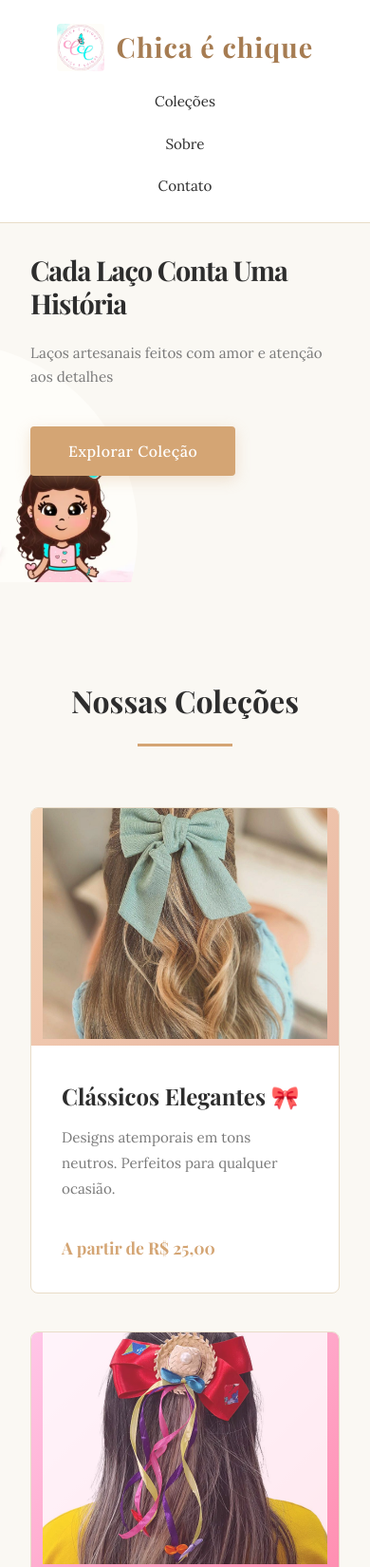
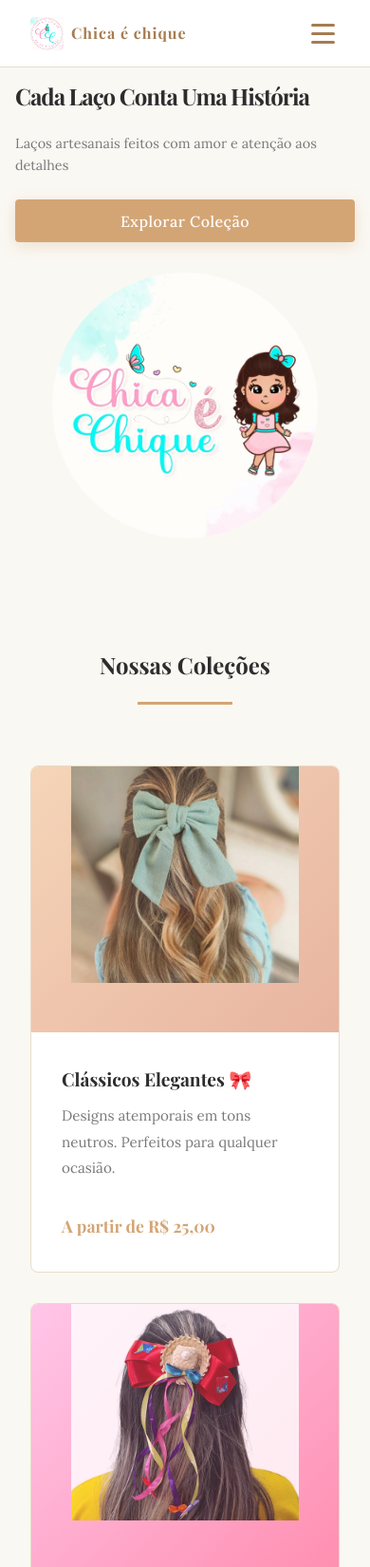
Before and after one commit to Gefft3/chica-chique, a plain HTML site: page index.html in a window 390 px wide. Shown: the top 1650 px of the page at 95% size. Drawn offline with nearby package versions, Linux system fonts and the light colour scheme.

Commit message:
feat: adding mobile version

```diff
--- a/index.html
+++ b/index.html
@@ -3,7 +3,7 @@
 <head>
     <meta charset="UTF-8">
     <meta name="viewport" content="width=device-width, initial-scale=1.0">
-    <title>Laços Artesanais | Handmade Bows</title>
+    <title>Chica é Chique | Laços Artesanais</title>
     <link rel="stylesheet" href="styles.css">
     <link href="https://fonts.googleapis.com/css2?family=Playfair+Display:wght@400;700&family=Lora:wght@400;500&display=swap" rel="stylesheet">
     <link rel="stylesheet" href="https://cdnjs.cloudflare.com/ajax/libs/font-awesome/6.4.0/css/all.min.css">
@@ -16,8 +16,13 @@
                 <img src="images/chica_chique_logo.jpg" alt="logo">
                 Chica é chique
             </div>
+            <button class="hamburger" id="hamburger" aria-label="Menu">
+                <span></span>
+                <span></span>
+                <span></span>
+            </button>
             <ul class="nav-menu">
-                <li><a href="#colecoes" >Coleções</a></li>
+                <li><a href="#colecoes">Coleções</a></li>
                 <li><a href="#sobre">Sobre</a></li>
                 <li><a href="#contato">Contato</a></li>
             </ul>
@@ -46,7 +51,7 @@
         <div class="products-grid">
             <div class="product-card">
                 <div class="product-image" style="background: linear-gradient(135deg, #f5d5b8 0%, #e8b4a0 100%);">
-                    <span class="product-icon"><img src="images/classic.jpg" alt="Laço"></span>
+                    <span class="product-icon"><img src="images/classic.jpg" alt="Laço Clássico"></span>
                 </div>
                 <h3>Clássicos Elegantes 🎀</h3>
                 <p>Designs atemporais em tons neutros. Perfeitos para qualquer ocasião.</p>
@@ -55,7 +60,7 @@
 
             <div class="product-card">
                 <div class="product-image" style="background: linear-gradient(135deg, #ffc6e8 0%, #ff8fb1 100%);">
-                    <span class="product-icon"><img src="images/party.jpeg" alt="Laço"></span>
+                    <span class="product-icon"><img src="images/party.jpeg" alt="Laço para Celebrações"></span>
                 </div>
                 <h3>Celebrações 🌸</h3>
                 <p>Cores vibrantes e detalhes festivos. Ideais para eventos especiais.</p>
@@ -64,7 +69,7 @@
 
             <div class="product-card">
                 <div class="product-image" style="background: linear-gradient(135deg, #d4a5d4 0%, #b380b3 100%);">
-                    <span class="product-icon"><img src="images/premium.jpg" alt="Laço"></span>
+                    <span class="product-icon"><img src="images/premium.jpg" alt="Laço Premium"></span>
                 </div>
                 <h3>Premium Collection ✨</h3>
                 <p>Laços luxuosos com acabamentos especiais e materiais premium.</p>
@@ -110,18 +115,18 @@
                 <a href="mailto:chica.e.chique.contato@gmail.com" class="contact-link">
                     <i class="fas fa-envelope"></i> chica.e.chique.contato@gmail.com
                 </a>
-                <a href="https://wa.me/556784730615" class="contact-link" target="_blank">
+                <a href="https://wa.me/556784730615" class="contact-link" target="_blank" rel="noopener noreferrer">
                     <i class="fab fa-whatsapp"></i> WhatsApp: +55 67 8473-0615
                 </a>
-                <a href="https://www.instagram.com/chica.e.chique/" class="contact-link" target="_blank">
+                <a href="https://www.instagram.com/chica.e.chique/" class="contact-link" target="_blank" rel="noopener noreferrer">
                     <i class="fab fa-instagram"></i> @chica.e.chique
                 </a>
             </div>
 
-            <form class="contact-form">
-                <input type="text" placeholder="Seu nome" required>
-                <input type="email" placeholder="Seu email" required>
-                <textarea placeholder="Sua mensagem" rows="4" required></textarea>
+            <form class="contact-form" name="contact" method="POST" data-netlify="true">
+                <input type="text" name="name" placeholder="Seu nome" required>
+                <input type="email" name="email" placeholder="Seu email" required>
+                <textarea name="message" placeholder="Sua mensagem" rows="4" required></textarea>
                 <button type="submit" class="cta-button">Enviar Mensagem</button>
             </form>
         </div>
@@ -129,10 +134,11 @@
 
     <!-- Footer -->
     <footer class="footer">
-        <p>&copy; 2024 Laços Artesanais. Feito com 💚 à mão.</p>
+        <p>&copy; 2024 Chica é Chique. Feito com 💚 à mão.</p>
     </footer>
 
     <script>
+        // Smooth scroll for anchor links
         document.querySelectorAll('a[href^="#"]').forEach(anchor => {
             anchor.addEventListener('click', function (e) {
                 e.preventDefault();
@@ -145,6 +151,31 @@ document.querySelectorAll('a[href^="#"]').forEach(anchor => {
                 }
             });
         });
+
+        // Hamburger menu toggle
+        const hamburger = document.getElementById('hamburger');
+        const navMenu = document.querySelector('.nav-menu');
+
+        hamburger.addEventListener('click', () => {
+            hamburger.classList.toggle('active');
+            navMenu.classList.toggle('active');
+        });
+
+        // Close menu when clicking on a link
+        document.querySelectorAll('.nav-menu a').forEach(link => {
+            link.addEventListener('click', () => {
+                hamburger.classList.remove('active');
+                navMenu.classList.remove('active');
+            });
+        });
+
+        // Close menu when clicking outside
+        document.addEventListener('click', (e) => {
+            if (!e.target.closest('.nav-container')) {
+                hamburger.classList.remove('active');
+                navMenu.classList.remove('active');
+            }
+        });
     </script>
 </body>
 </html>
--- a/styles.css
+++ b/styles.css
@@ -15,40 +15,87 @@
     box-sizing: border-box;
 }
 
+html {
+    scroll-behavior: smooth;
+}
+
 body {
     font-family: 'Lora', serif;
     line-height: 1.8;
     color: var(--text-dark);
     background-color: var(--bg-light);
     overflow-x: hidden;
-    scroll-behavior: smooth;
 }
 
-/* Navbar */
+/* ===================== NAVBAR ===================== */
 .navbar {
     position: sticky;
     top: 0;
     background: var(--white);
     border-bottom: 1px solid var(--border-color);
     z-index: 100;
-    padding: 1.5rem 0;
+    padding: 0;
 }
 
 .nav-container {
     max-width: 1200px;
     margin: 0 auto;
-    padding: 0 2rem;
+    padding: 1rem 2rem;
     display: flex;
     justify-content: space-between;
     align-items: center;
+    position: relative;
+    min-height: 70px;
 }
 
 .logo {
     font-family: 'Playfair Display', serif;
-    font-size: 1.8rem;
+    font-size: 1.6rem;
     font-weight: 700;
     color: var(--primary-dark);
     letter-spacing: 1px;
+    display: flex;
+    align-items: center;
+    gap: 0.8rem;
+    white-space: nowrap;
+}
+
+.logo img {
+    width: 45px;
+    height: 45px;
+    object-fit: contain;
+    border-radius: 4px;
+}
+
+.hamburger {
+    display: none;
+    flex-direction: column;
+    background: none;
+    border: none;
+    cursor: pointer;
+    gap: 6px;
+    padding: 5px;
+    z-index: 101;
+}
+
+.hamburger span {
+    width: 25px;
+    height: 3px;
+    background: var(--primary-dark);
+    border-radius: 2px;
+    transition: all 0.3s ease;
+}
+
+.hamburger.active span:nth-child(1) {
+    transform: rotate(45deg) translate(10px, 10px);
+}
+
+.hamburger.active span:nth-child(2) {
+    opacity: 0;
+}
+
+.hamburger.active span:nth-child(3) {
+    transform: rotate(-45deg) translate(7px, -7px);
 }
 
 .nav-menu {
@@ -84,7 +131,7 @@ body {
     width: 100%;
 }
 
-/* Hero Section */
+/* ===================== HERO SECTION ===================== */
 .hero {
     min-height: 80vh;
     display: flex;
@@ -166,10 +213,6 @@ body {
     transform: translateY(-50%);
 }
 
-.decoration-element {
-    display: none; /* Remove isso */
-}
-
 @keyframes slideInLeft {
     from {
         opacity: 0;
@@ -201,7 +244,7 @@ body {
     }
 }
 
-/* Featured Section */
+/* ===================== FEATURED SECTION ===================== */
 .featured {
     max-width: 1200px;
     margin: 6rem auto;
@@ -248,7 +291,7 @@ body {
 }
 
 .product-image {
-    height: 250px;
+    height: 350px;
     display: flex;
     align-items: center;
     justify-content: center;
@@ -263,9 +306,10 @@ body {
 }
 
 .product-icon img {
-    width: 300px;
-    height: 300px;
+    width: 280px;
+    height: 280px;
     object-fit: contain;
+    font-size: unset;
 }
 
 .product-card h3 {
@@ -309,7 +353,7 @@ body {
     }
 }
 
-/* About Section */
+/* ===================== ABOUT SECTION ===================== */
 .about {
     background: var(--white);
     padding: 6rem 2rem;
@@ -372,7 +416,7 @@ body {
     margin: 0;
 }
 
-/* Contact Section */
+/* ===================== CONTACT SECTION ===================== */
 .contact {
     max-width: 900px;
     margin: 6rem auto;
@@ -417,8 +461,10 @@ body {
     transform: translateX(5px);
 }
 
-.contact-link span {
+.contact-link i {
     margin-right: 0.5rem;
+    font-size: 1.2rem;
+    color: var(--primary);
 }
 
 .contact-form {
@@ -451,7 +497,7 @@ body {
     align-self: center;
 }
 
-/* Footer */
+/* ===================== FOOTER ===================== */
 .footer {
     text-align: center;
     padding: 3rem 2rem;
@@ -461,37 +507,90 @@ body {
     font-size: 0.95rem;
 }
 
-/* Responsive */
+/* ===================== SCROLL MARGIN ===================== */
+#colecoes,
+#sobre,
+#contato {
+    scroll-margin-top: 90px;
+}
+
+/* ===================== RESPONSIVE ===================== */
 @media (max-width: 768px) {
+    .hamburger {
+        display: flex;
+    }
+
+    .nav-menu {
+        position: fixed;
+        top: 70px;
+        left: 0;
+        width: 100%;
+        background: var(--white);
+        flex-direction: column;
+        gap: 0;
+        max-height: 0;
+        overflow: hidden;
+        transition: max-height 0.3s ease;
+        border-bottom: 1px solid var(--border-color);
+        z-index: 99;
+    }
+
+    .nav-menu.active {
+        max-height: 300px;
+    }
+
+    .nav-menu li {
+        padding: 1rem 2rem;
+        border-bottom: 1px solid var(--border-color);
+    }
+
+    .nav-menu a::after {
+        display: none;
+    }
+
     .hero {
         flex-direction: column;
-        padding: 2rem;
+        padding: 1rem;
         min-height: auto;
+        gap: 0;
+    }
+
+    .hero-content {
+        order: 1;
+        width: 100%;
+    }
+
+    .hero-decoration {
+        order: 2;
+        height: auto;
+        width: 100%;
+        margin-top: 2rem;
+        position: relative;
+        display: flex;
+        justify-content: center;
+        align-items: center;
     }
 
     .hero-title {
-        font-size: 2.5rem;
+        font-size: 2rem;
     }
 
     .hero-subtitle {
-        font-size: 1.1rem;
+        font-size: 1rem;
+        margin-bottom: 1.5rem;
     }
 
-    .hero-decoration {
-        margin-top: 2rem;
-        height: 300px;
+    .hero-image {
+        width: 280px;
+        height: 280px;
+        position: static;
+        transform: none;
+        animation: none;
     }
 
-    .decoration-element {
-        width: 250px;
-        height: 250px;
-        right: auto;
-        left: 50%;
-        transform: translateX(-50%) translateY(-50%);
-    }
-
-    .nav-menu {
-        gap: 1.5rem;
+    .cta-button {
+        width: 100%;
+        padding: 0.8rem 1.5rem;
     }
 
     .section-header h2 {
@@ -500,68 +599,78 @@ body {
 
     .products-grid {
         grid-template-columns: 1fr;
+        gap: 2rem;
     }
 
-    .about-content h2 {
+    .product-image {
+        height: 280px;
+    }
+
+    .product-icon img {
+        width: 240px;
+        height: 240px;
+    }
+
+    .about-content h2,
+    .contact-container h2 {
         font-size: 1.8rem;
     }
 
-    .contact-container h2 {
-        font-size: 1.8rem;
+    .about {
+        padding: 4rem 1rem;
+    }
+
+    .contact {
+        padding: 0 1rem;
     }
 
     .features {
         grid-template-columns: 1fr;
     }
+
+    .logo {
+        font-size: 1.3rem;
+    }
+
+    .logo img {
+        width: 40px;
+        height: 40px;
+    }
 }
 
 @media (max-width: 480px) {
-    .nav-container {
-        flex-direction: column;
-        gap: 1rem;
-    }
-
-    .nav-menu {
-        flex-direction: column;
-        gap: 1rem;
-        text-align: center;
-    }
-
     .hero-title {
-        font-size: 1.8rem;
+        font-size: 1.5rem;
     }
 
     .hero-subtitle {
-        font-size: 0.95rem;
-    }
+        font-size: 0.9rem;
     }
 
-#colecoes,
-#sobre,
-#contato {
-    scroll-margin-top: 90px;
+    .section-header h2 {
+        font-size: 1.5rem;
     }
 
-.contact-link i {
-    margin-right: 0.5rem;
+    .product-card h3 {
         font-size: 1.2rem;
-    color: var(--primary);
+    }
+
+    .contact-form input,
+    .contact-form textarea {
+        font-size: 16px;
     }
 
     .logo {
-    font-family: 'Playfair Display', serif;
-    font-size: 1.8rem;
-    font-weight: 700;
-    color: var(--primary-dark);
-    letter-spacing: 1px;
-    display: flex;
-    align-items: center;
-    gap: 0.8rem;
+        font-size: 1rem;
+        gap: 0.5rem;
     }
 
     .logo img {
-    width: 50px;
-    height: 50px;
-    object-fit: contain;
-    border-radius: 4px;
+        width: 35px;
+        height: 35px;
     }
+
+    .footer {
+        padding: 2rem 1rem;
+    }
+}
```
Lines whose indentation alone changed are shown as unchanged.
